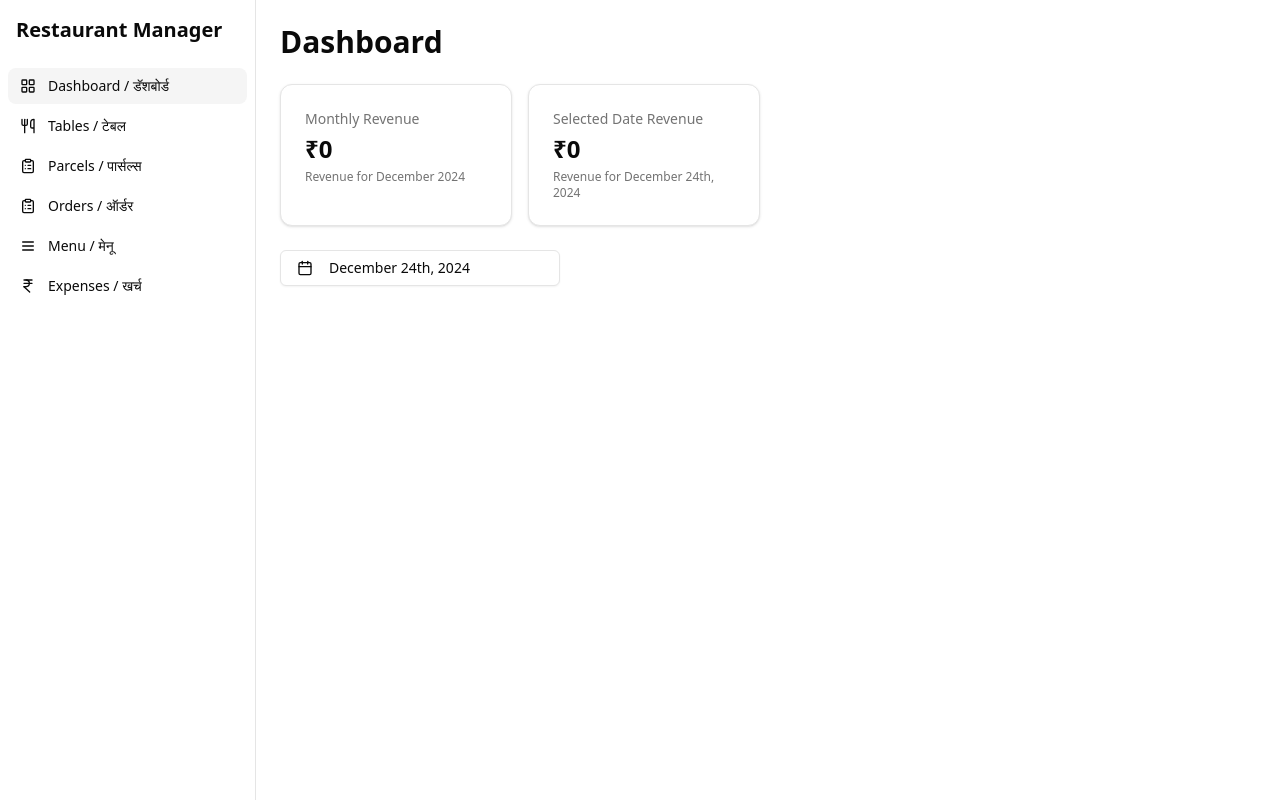
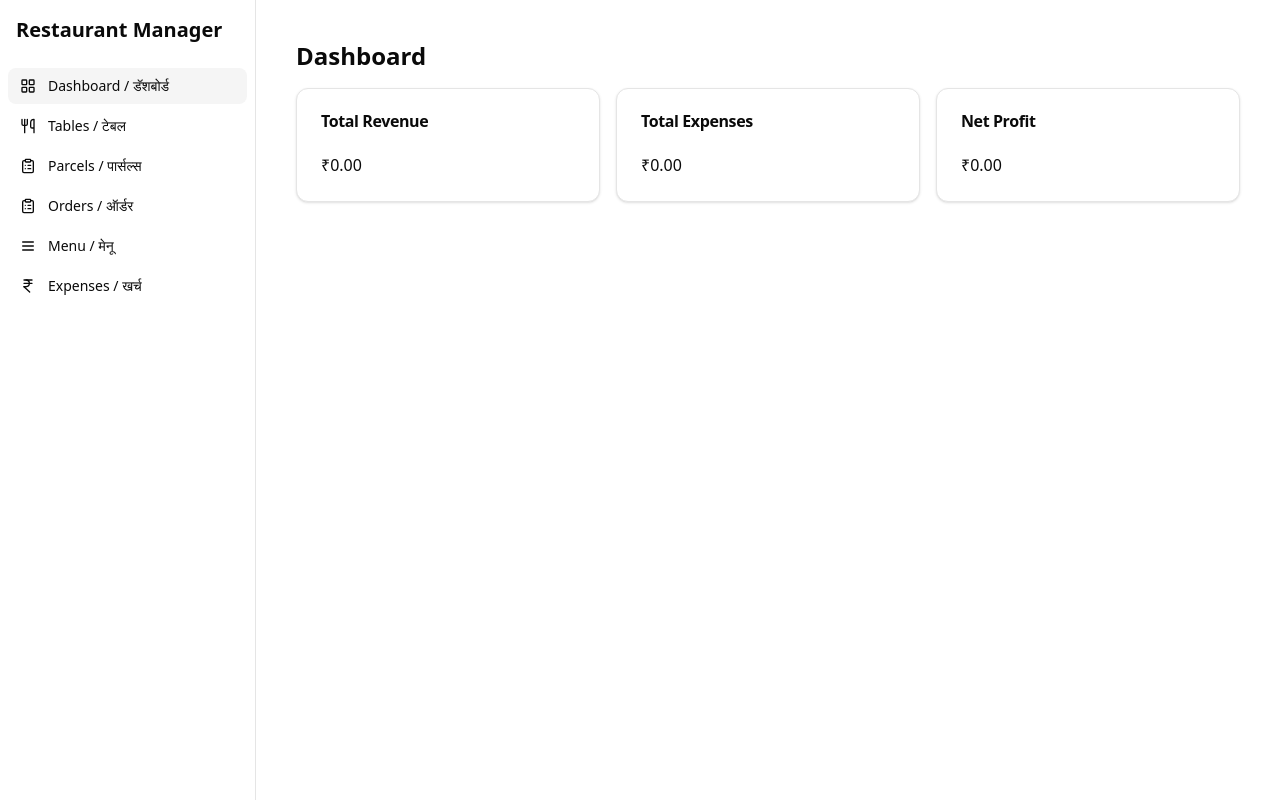
Before and after one commit to thedemonsid/restaurant-management, a React (Vite) app: page / in a window 1280 px wide. Built offline with nearby package versions, Linux system fonts and the light colour scheme.

Commit message:
feat: rename delete expense handler and enhance expenses management UI with confirmation dialog

```diff
--- a/src/electron/ipcHandlers.ts
+++ b/src/electron/ipcHandlers.ts
@@ -135,7 +135,7 @@ ipcMain.handle("expense:update-expense", async (event, expense) => {
     throw error;
   }
 });
-ipcMain.handle("expense:delete-expense", async (event, id) => {
+ipcMain.handle("expense:remove-expense", async (event, id) => {
   try {
     return await RestaurantDB.deleteExpense(id);
   } catch (error) {
--- a/src/web/pages/dashboard.tsx
+++ b/src/web/pages/dashboard.tsx
@@ -1,103 +1,67 @@
-import React, { useEffect, useState } from "react";
-import { format } from "date-fns";
-import { StatsCard } from "@/components/stats-card";
-import { Calendar } from "@/components/ui/calendar";
-import {
-  Popover,
-  PopoverContent,
-  PopoverTrigger,
-} from "@/components/ui/popover";
-import { Button } from "@/components/ui/button";
-import { CalendarIcon } from "lucide-react";
+import { useState, useEffect } from "react";
 
-const Dashboard: React.FC = () => {
-  // const [stats, setStats] = useState<DashboardStats | null>(null);
-  const [selectedDate, setSelectedDate] = useState<Date | null>(new Date());
-  const [dailyRevenue, setDailyRevenue] = useState<number>(0);
-  const [monthlyRevenue, setMonthlyRevenue] = useState<number>(0);
+import { Card, CardContent, CardHeader, CardTitle } from "@/components/ui/card";
 
-  // useEffect(() => {
-  //   async function fetchDashboardData() {
-
-  //   }
-
-  //   fetchDashboardData();
-  // }, []);
+const Dashboard = () => {
+  const [totalRevenue, setTotalRevenue] = useState(0);
+  const [totalExpenses, setTotalExpenses] = useState(0);
+  const [netProfit, setNetProfit] = useState(0);
+  const [recentOrders, setRecentOrders] = useState([]);
+  const [recentExpenses, setRecentExpenses] = useState([]);
 
   useEffect(() => {
-    async function fetchDailyRevenue(date: Date) {
-      const year = date.getFullYear();
-      const month = date.getMonth() + 1;
-      const day = date.getDate();
-      const fetchedDailyRevenue =
-        await window.restaurant.revenue.getDailyRevenue(year, month, day);
-      setDailyRevenue(fetchedDailyRevenue);
+    async function fetchData() {
+      const orders = await window.restaurant.order.getOrders();
+      const expenses = await window.restaurant.expenses.getExpenses();
+
+      const totalRevenue = orders.reduce(
+        (sum, order) => sum + order.amountPaid,
+        0
+      );
+      const totalExpenses = expenses.reduce(
+        (sum, expense) => sum + expense.price,
+        0
+      );
+      const netProfit = totalRevenue - totalExpenses;
+
+      setTotalRevenue(totalRevenue);
+      setTotalExpenses(totalExpenses);
+      setNetProfit(netProfit);
+      setRecentOrders(orders.slice(-5));
+      setRecentExpenses(expenses.slice(-5));
     }
 
-    if (selectedDate) {
-      fetchDailyRevenue(selectedDate);
-    }
-  }, [selectedDate]);
-
-  useEffect(() => {
-    async function fetchMonthlyRevenue(year: number, month: number) {
-      const fetchedMonthlyRevenue =
-        await window.restaurant.revenue.getMonthlyRevenue(year, month);
-      setMonthlyRevenue(fetchedMonthlyRevenue);
-    }
-
-    const currentDate = new Date();
-    fetchMonthlyRevenue(currentDate.getFullYear(), currentDate.getMonth() + 1);
+    fetchData();
   }, []);
 
-
   return (
-    <div className="space-y-6">
-      <h1 className="text-3xl font-bold">Dashboard</h1>
-      <div className="grid gap-4 md:grid-cols-2 lg:grid-cols-4">
-        <StatsCard
-          title="Monthly Revenue"
-          value={`₹${monthlyRevenue}`}
-          subtitle={`Revenue for ${format(new Date(), "MMMM yyyy")}`}
-          icon={<i className="fas fa-calendar-alt"></i>}
-        />
-        <StatsCard
-          title="Selected Date Revenue"
-          value={`₹${dailyRevenue}`}
-          subtitle={`Revenue for ${
-            selectedDate ? format(selectedDate, "PPP") : "selected date"
-          }`}
-          icon={<i className="fas fa-calendar"></i>}
-        />
-      </div>
-      <div className="mb-4">
-        <Popover>
-          <PopoverTrigger asChild>
-            <Button
-              variant={"outline"}
-              className={`w-[280px] justify-start text-left font-normal ${
-                !selectedDate && "text-muted-foreground"
-              }`}
-            >
-              <CalendarIcon className="mr-2 h-4 w-4" />
-              {selectedDate ? (
-                format(selectedDate, "PPP")
-              ) : (
-                <span>Pick a date</span>
-              )}
-            </Button>
-          </PopoverTrigger>
-          <PopoverContent className="w-auto p-0">
-            <Calendar
-              mode="single"
-              //@ts-ignore //Todo: Fix this
-              selected={selectedDate}
-              //@ts-ignore //Todo: Fix this
-              onSelect={setSelectedDate}
-              initialFocus
-            />
-          </PopoverContent>
-        </Popover>
+    <div className="p-4">
+      <h1 className="text-2xl font-bold mb-4">Dashboard</h1>
+      <div className="grid grid-cols-1 md:grid-cols-3 gap-4 mb-4">
+        <Card>
+          <CardHeader>
+            <CardTitle>Total Revenue</CardTitle>
+          </CardHeader>
+          <CardContent>
+            <p>₹{totalRevenue.toFixed(2)}</p>
+          </CardContent>
+        </Card>
+        <Card>
+          <CardHeader>
+            <CardTitle>Total Expenses</CardTitle>
+          </CardHeader>
+          <CardContent>
+            <p>₹{totalExpenses.toFixed(2)}</p>
+          </CardContent>
+        </Card>
+        <Card>
+          <CardHeader>
+            <CardTitle>Net Profit</CardTitle>
+          </CardHeader>
+          <CardContent>
+            <p>₹{netProfit.toFixed(2)}</p>
+          </CardContent>
+        </Card>
       </div>
     </div>
   );
--- a/src/web/pages/expenses.tsx
+++ b/src/web/pages/expenses.tsx
@@ -37,7 +37,9 @@ const ExpensesManager = () => {
 
   useEffect(() => {
     async function fetchExpenses() {
-      const items = await window.restaurant.expenses.getExpensesForFullDay(selectedDate ? selectedDate.toISOString() : new Date().toISOString());
+      const items = await window.restaurant.expenses.getExpensesForFullDay(
+        selectedDate ? selectedDate.toISOString() : new Date().toISOString()
+      );
       setExpenses(items);
     }
     fetchExpenses();
@@ -227,11 +229,6 @@ const ExpensesManager = () => {
                   <td className="py-2 text-center min-w-[150px] max-w-[300px]">
                     <Dialog
                       onOpenChange={(isOpen) => {
-                        if (!isOpen) {
-                          setName("");
-                          setPrice(1);
-                          setDoneBy("");
-                        }
                         if (isOpen) {
                           setName(item.name);
                           setPrice(item.price);
@@ -289,6 +286,48 @@ const ExpensesManager = () => {
                           </div>
                         </div>
                         <DialogFooter>
+                          <div>
+                            <Dialog>
+                              <DialogTrigger asChild>
+                                <Button variant={"destructive"}>Delete</Button>
+                              </DialogTrigger>
+                              <DialogContent>
+                                <DialogHeader>
+                                  <DialogTitle>Delete Expense</DialogTitle>
+                                  <DialogDescription>
+                                    Are you sure you want to delete the expense?
+                                  </DialogDescription>
+                                </DialogHeader>
+                                <div>
+                                  <p>
+                                    Name: {item.name} <br />
+                                    Price: ₹{item.price} <br />
+                                    Done By: {item.doneBy} <br />
+                                  </p>
+                                </div>
+                                <DialogFooter>
+                                  <DialogClose>
+                                    <Button
+                                      variant={"destructive"}
+                                      type="submit"
+                                      onClick={async () => {
+                                        await window.restaurant.expenses.deleteExpense(
+                                          item.id
+                                        );
+                                        const updatedItems = expenses.filter(
+                                          (i) => i.id !== item.id
+                                        );
+                                        //@ts-ignore
+                                        setExpenses(updatedItems);
+                                      }}
+                                    >
+                                      Confirm
+                                    </Button>
+                                  </DialogClose>
+                                </DialogFooter>
+                              </DialogContent>
+                            </Dialog>
+                          </div>
                           <DialogClose>
                             <Button
                               type="submit"
```
Also changed, not shown: 2 other files (tests, documents, lock files or other folders).
